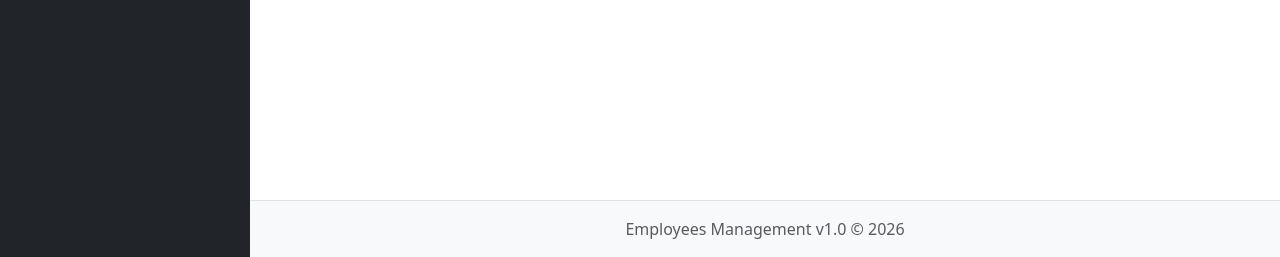
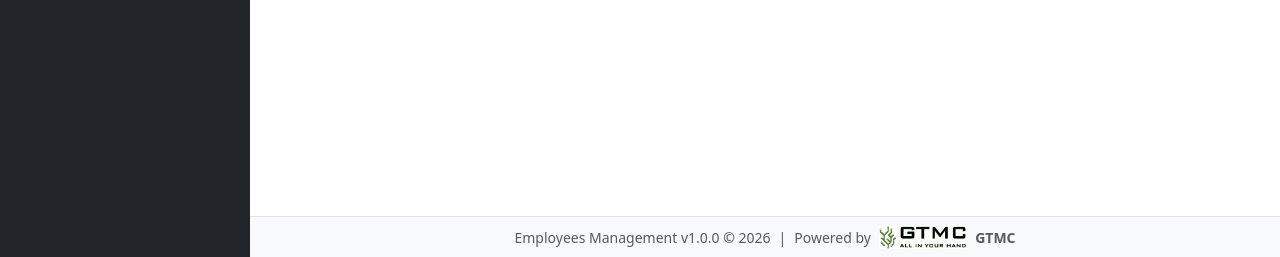
Before and after one commit to glctesta/Angajatii, a Flask app: page /admin/import/file in a window 1280 px wide. Shown: the part 543-800 px from the top of the page. Run offline with Flask 3, Linux system fonts and the light colour scheme; parts of the project's set-up code (start-up, migrations or seed data) failed here and were passed over; some libraries are stand-ins or nearby versions.

Commit message:
feat: Footer 'Powered by GTMC' + porta default 5050
- Footer su tutte le pagine con logo LogoGTMC.jpg e scritta 'Powered by GTMC'
- Porta server parametrizzabile: default 5050, configurabile via APP_PORT in .env o --port CLI
- Host configurabile via APP_HOST in .env o --host CLI

```diff
--- a/app/templates/base.html
+++ b/app/templates/base.html
@@ -42,9 +42,13 @@
             </main>
 
             <!-- Footer -->
-            <footer class="footer mt-auto py-3 bg-light text-center border-top">
-                <div class="container">
-                    <span class="text-muted">{{ _('Employees Management v1.0 &copy; 2026') }}</span>
+            <footer class="footer mt-auto py-2 bg-light text-center border-top">
+                <div class="container d-flex align-items-center justify-content-center gap-2">
+                    <span class="text-muted small">{{ _('Employees Management') }} v{{ app_version }} &copy; 2026</span>
+                    <span class="text-muted small">|</span>
+                    <span class="text-muted small">Powered by</span>
+                    <img src="{{ url_for('static', filename='img/LogoGTMC.jpg') }}" alt="GTMC" style="height: 24px; vertical-align: middle;">
+                    <span class="text-muted fw-semibold small">GTMC</span>
                 </div>
             </footer>
         </div>
--- a/run.py
+++ b/run.py
@@ -11,8 +11,8 @@ app = create_app(env)
 
 if __name__ == '__main__':
     parser = argparse.ArgumentParser(description='Run the Flask web application.')
-    parser.add_argument('--host', default='127.0.0.1', help='Host to bind to.')
-    parser.add_argument('--port', type=int, default=5000, help='Port to bind to.')
+    parser.add_argument('--host', default=os.environ.get('APP_HOST', '127.0.0.1'), help='Host to bind to.')
+    parser.add_argument('--port', type=int, default=int(os.environ.get('APP_PORT', 5050)), help='Port to bind to (default: 5050).')
     parser.add_argument('--debug', action='store_true', help='Enable debug mode.')
 
     args = parser.parse_args()
```
Also changed, not shown: LogoGTMC.jpg (added), app/static/img/LogoGTMC.jpg (added), 1 other file.
